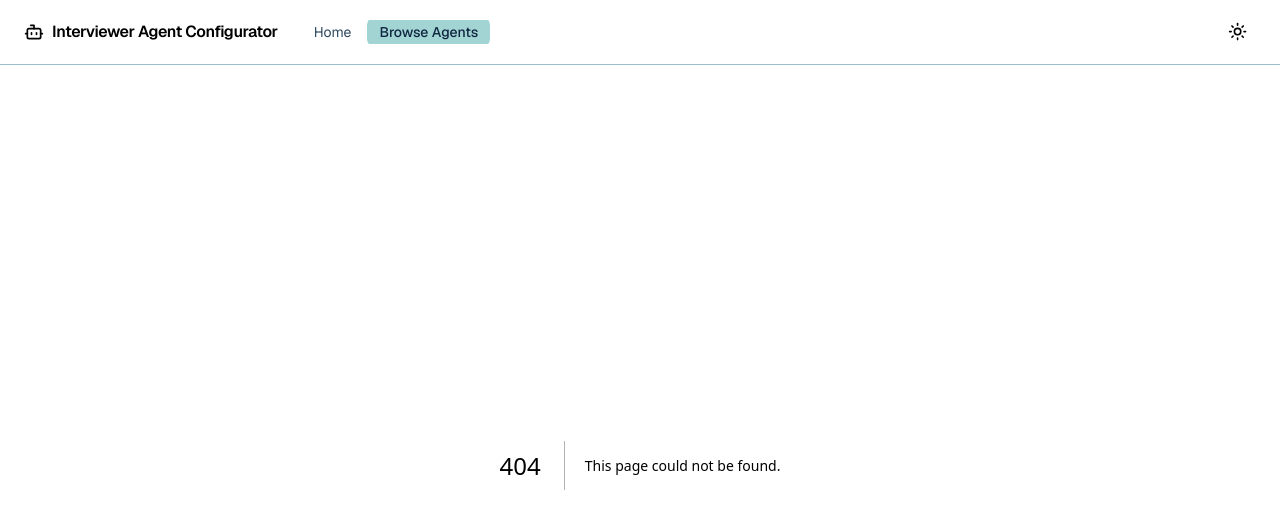
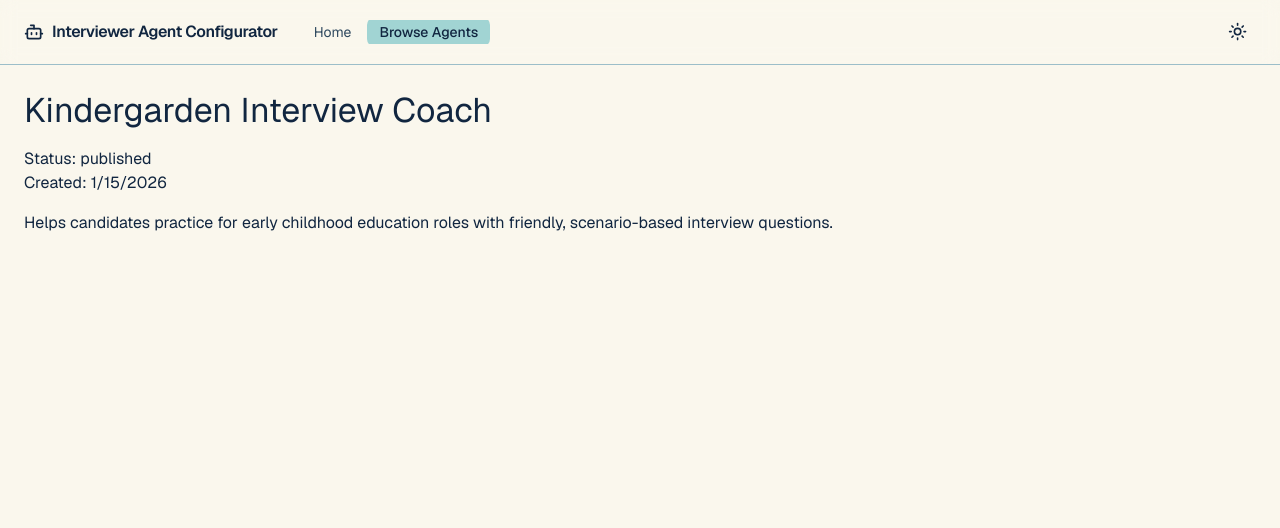
Before and after one commit to IMTEL/team-tdt4290-fall-2026, a Next.js app: page /browse-agents/1 in a window 1280 px wide. Before the commit this address had no page. Shown: the top 528 px of the page. Built offline with nearby package versions, Linux system fonts and the light colour scheme; what @mui/material-nextjs would draw is missing.

Commit message:
feat(agents): display agent description on details page
Add description field to the Agent type and mock data, and render
the new agent detail route with name, status, created date and
description.

```diff
--- /dev/null
+++ b/src/app/browse-agents/[agentId]/page.tsx
@@ -0,0 +1,31 @@
+
+import { notFound } from 'next/navigation';
+import Box from '@mui/material/Box';
+import Typography from '@mui/material/Typography';
+import { mockAgents } from '@/data/mock-agents';
+
+interface AgentDetailPageProps {
+    params: Promise<{agentId: string}>;
+}
+
+export default async function AgentDetailPage({ params }: AgentDetailPageProps) {
+  const { agentId } = await params;
+  const agent = mockAgents.find((a) => a.id === agentId);
+
+  if (!agent) {
+    notFound();
+  }
+
+  return (
+    <Box sx={{ p: 3 }}>
+      <Typography variant="h4" component="h1" sx={{ mb: 2 }}>
+        {agent.name}
+      </Typography>
+      <Typography variant="body1">Status: {agent.status}</Typography>
+      <Typography variant="body1" sx={{ mb: 2 }}>
+        Created: {new Date(agent.createdAt).toLocaleDateString()}
+      </Typography>
+      <Typography variant="body1">{agent.description}</Typography>
+    </Box>
+  );
+}
--- a/src/components/agents/AgentsTable.tsx
+++ b/src/components/agents/AgentsTable.tsx
@@ -1,5 +1,6 @@
 'use client';
 
+import { useRouter } from 'next/navigation';
 import { DataGrid, type GridColDef } from '@mui/x-data-grid';
 import type { Agent } from '@/lib/types';
 
@@ -19,11 +20,14 @@ interface AgentsTableProps {
 }
 
 export function AgentsTable({ agents }: AgentsTableProps) {
+    const router = useRouter();
+
     return (
       <DataGrid
         rows={agents}
         columns={columns}
         disableRowSelectionOnClick
+        onRowClick={(params) => router.push(`/browse-agents/${params.row.id}`)}
         initialState={{
           pagination: { paginationModel: { pageSize: 10 } },
         }}
--- a/src/data/mock-agents.ts
+++ b/src/data/mock-agents.ts
@@ -4,18 +4,24 @@ export const mockAgents: Agent[] = [
   {
     id: '1',
     name: 'Kindergarden Interview Coach',
+    description:
+      'Helps candidates practice for early childhood education roles with friendly, scenario-based interview questions.',
     status: 'published',
     createdAt: '2026-01-15T10:00:00.000Z',
   },
   {
     id: '2',
     name: 'Cashier Interview Trainer',
+    description:
+      'Simulates retail interview scenarios, focusing on customer service, handling cash, and conflict resolution questions.',
     status: 'draft',
     createdAt: '2026-02-03T09:30:00.000Z',
   },
   {
     id: '3',
     name: 'Data Analyst Interview Trainer',
+    description:
+      'Prepares candidates for data analyst interviews with technical, SQL, and case-study style questions.',
     status: 'published',
     createdAt: '2026-03-10T14:45:00.000Z',
   },
--- a/src/lib/types.ts
+++ b/src/lib/types.ts
@@ -1,6 +1,7 @@
 export interface Agent {
   id: string;
   name: string;
+  description: string;
   status: 'draft' | 'published';
   createdAt: string;
 }
```
